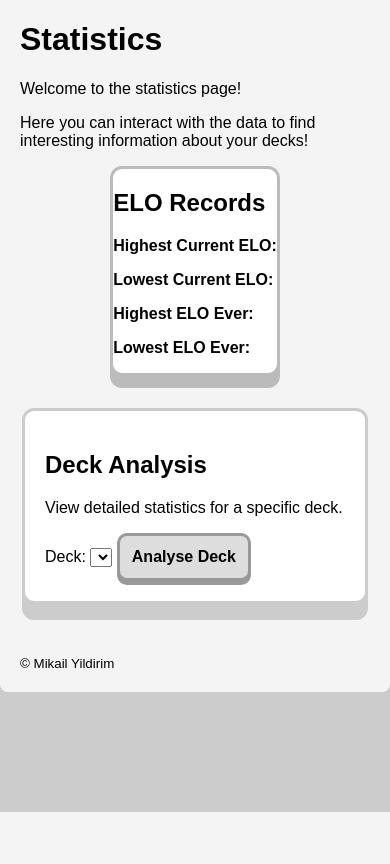
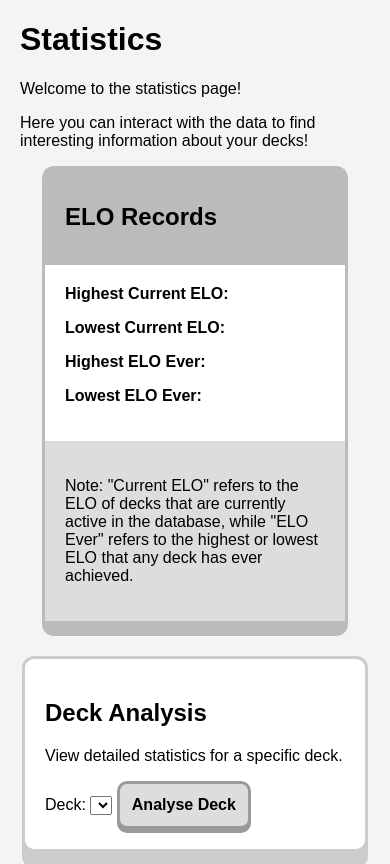
Before and after one commit to mikthelegend/commander_games, a Flask app: page /stats in a window 390 px wide. Shown: the part 83-947 px from the top of the page. Before the commit the page ends 895 px from the top, so only its background shows below. Run offline with Flask 3, Linux system fonts and the light colour scheme; data that the repository does not hold is empty.

Commit message:
Fix cards being variable width. Add header, body and footer to elo records mobile card.

```diff
--- a/static/style.css
+++ b/static/style.css
@@ -161,9 +161,25 @@ button:hover {
   margin-bottom: 12px;
   /*box-shadow: 0 2px 4px rgba(0, 0, 0, 0.1);*/
   box-shadow: 0 12px 0 #bbb;
-  flex-grow: 1;
-  /*max-width: 400px;*/
+  /* flex-grow: 1; */
+  /* max-width: 400px; */
   width: 300px;
+}
+
+.card_header {
+  display: flex;
+  justify-content: space-between;
+  padding: 14px 20px 14px 20px;
+  background-color: #bbb;
+}
+
+.card_body {
+  padding: 20px;
+}
+
+.card_footer {
+  padding: 20px;
+  background-color: #ddd;
 }
 
 #random_games_container {
@@ -172,21 +188,6 @@ button:hover {
   gap: 20px;
 }
 
-#game_card_header {
-  display: flex;
-  justify-content: space-between;
-  padding: 14px 20px 14px 20px;
-  background-color: #bbb;
-}
-
-#game_card_body {
-  padding: 20px;
-}
-
-#game_card_footer {
-  padding: 20px;
-  background-color: #ddd;
-}
 
 #add_new_game_card {
   background: #fff;
@@ -237,10 +238,10 @@ textarea {
     flex-wrap: wrap;
     gap: 0.5rem;
   }
-  .card {
+  /* .card {
     width: auto;
     max-width: 400px;
-  }
+  } */
   body {
     margin: 0 0 120px 0;
     /*padding: 30px;*/
@@ -250,7 +251,9 @@ textarea {
   #random_games_container {flex-direction: column;}
   #records_widescreen {display: none;}
   #records_mobile {display: block;}
-  #analysis_container {width: 300px;}
+  #analysis_container {
+    width: 300px;
+  }
   #analysis_results_widescreen {display: none;}
   #analysis_results_mobile {display: block;}
   #deck_image {
--- a/static/util.js
+++ b/static/util.js
@@ -8,7 +8,7 @@ function generateGameCard(game) {
         year: "numeric",
     }
     return `
-            <div id=game_card_header>
+            <div class="card_header">
                 <div>
                     ${date.toLocaleDateString("en-AU", options)}
                 </div>
@@ -16,7 +16,7 @@ function generateGameCard(game) {
                     <b>ID</b> ${game.game_id}
                 </div>
             </div>
-            <div id=game_card_body>
+            <div class="card_body">
                 <div>
                     <div><b>Winner:</b> ${game.winning_player}</div>
                     <div>${game.winning_deck.name} [${(game.winning_deck.elo_after - game.winning_deck.elo_before < 0 ? "" : "+") + Math.round(game.winning_deck.elo_after - game.winning_deck.elo_before)}]</div>
@@ -27,7 +27,7 @@ function generateGameCard(game) {
                     ${game.losing_decks.map(deck => `${deck.name} [${(deck.elo_after - deck.elo_before < 0 ? "" : "+") + Math.round(deck.elo_after - deck.elo_before)}]`).join("<br>")} <br>
                 </div>
             </div>
-            <div id=game_card_footer>
+            <div class="card_footer">
                 <!--<b>Notes:</b> <br>-->
                 ${game.notes}
             </div>
--- a/templates/stats.html
+++ b/templates/stats.html
@@ -18,22 +18,27 @@
         </table>
     </div>
     <div class="card" id="records_mobile">
+        <div class="card_header">
             <h2>ELO Records</h2>
+        </div>
+        <div class="card_body">
             <strong>Highest Current ELO:</strong><p id="highest_current_elo"></p>
             <strong>Lowest Current ELO:</strong><p id="lowest_current_elo"></p>
             <strong>Highest ELO Ever:</strong><p id="highest_elo_ever"></p>
             <strong>Lowest ELO Ever:</strong><p id="lowest_elo_ever"></p>
         </div>
+        <div class="card_footer">
+            <p>Note: "Current ELO" refers to the ELO of decks that are currently active in the database, while "ELO Ever" refers to the highest or lowest ELO that any deck has ever achieved.</p>
+        </div>
+    </div>
     <div class="block" id="analysis_container">
         <h2>Deck Analysis</h2>
         <p>View detailed statistics for a specific deck.</p>
-        <div>
         <label for="deck_analysis_dropdown">Deck:</label>
         <select id="deck_analysis_dropdown" name="deck_analysis_dropdown">
             <!-- Options will be populated dynamically -->
         </select>
         <button id="analyse_button">Analyse Deck</button>
-        </div>
         <img id="deck_image" src="" alt="Deck Image">
         <div id="analysis_results_container" style="display: none;">
             <div id="analysis_results_widescreen">
```
Lines whose indentation alone changed are shown as unchanged.
